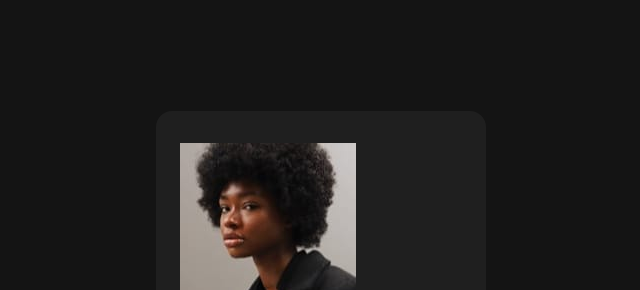
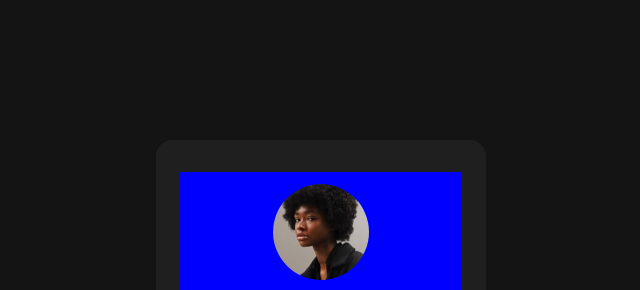
Before and after one commit to OscarE2D/FrontendMentor---Social-links-profile, a plain HTML site: page index.html in a window 1280 px wide. Shown: the part 60-350 px from the top of the page, without its empty margins (319-959 px from the left). Drawn offline with Linux system fonts and the light colour scheme.

Commit message:
Se le da estilo al contenedor del avatar y al avatar

```diff
--- a/index.html
+++ b/index.html
@@ -46,9 +46,9 @@
             <figcaption class="visually-hidden">
               Jessica Randall's profile picture
             </figcaption>
-            <h1 class="profile-name">Jessica Randall</h1>
-            <p class="profile-location">London, United Kingdom</p>
           </figure>
+          <h1 class="profile-name">Jessica Randall</h1>
+          <p class="profile-location">London, United Kingdom</p>
         </header>
         <section class="profile-bio">
           "Front-end developer and avid reader."
--- a/style.css
+++ b/style.css
@@ -114,17 +114,56 @@ table {
   flex-direction: column;
   background-color: var(--color-font-second-grey-800);
   width: 20.625rem;
-  height: auto;
-  padding: 2rem 1.5rem;
+  padding: var(--space-card-300) var(--space-card-250);
   border-radius: 1rem;
+}
+
+/* Estilos Header*/
+
+.profile-header {
+  display: flex;
+  flex-direction: column;
+  justify-content: center;
+  align-items: center;
+  padding: 0.7rem;
+  background-color: blue;
+}
+/*Estilos contenedor del avatar*/
+.profile-avatar {
+  display: flex;
+  flex-direction: column;
+  justify-content: center;
+  align-items: center;
+  width: 100%;
+  margin-bottom: var(--space-card-150);
+}
+
+.visually-hidden {
+  position: absolute;
+  width: 1px;
+  height: 1px;
+  margin: -1px;
+  padding: 0;
+  overflow: hidden;
+  clip: rect(0 0 0 0);
+  border: 0;
+}
+
+/*Estilos del Avatar*/
+.profile-avatar .profile-avatar-img {
+  width: 6rem;
+  height: 6rem;
+  border-radius: 50%;
+  max-width: 100%;
 }
 
 /*
 
 
+
 */
 
 /*git add .
-git commit -m "Se le da estilo a la profile-card"
+git commit -m "Se le da estilo al contenedor del avatar y al avatar"
 git push origin main
 */
```
